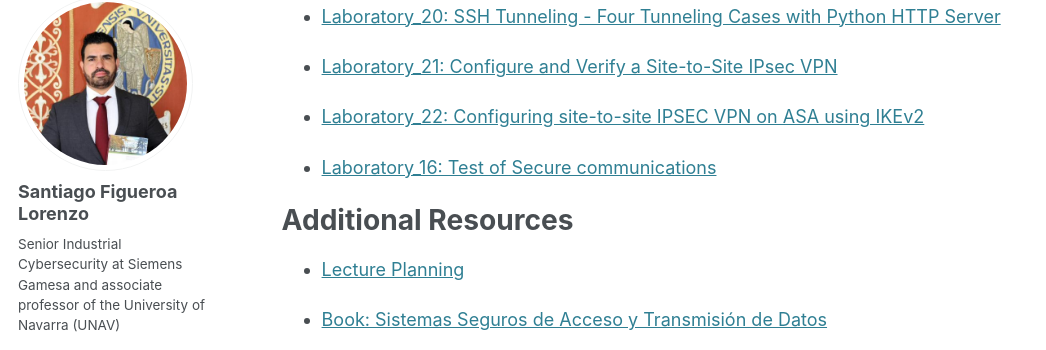
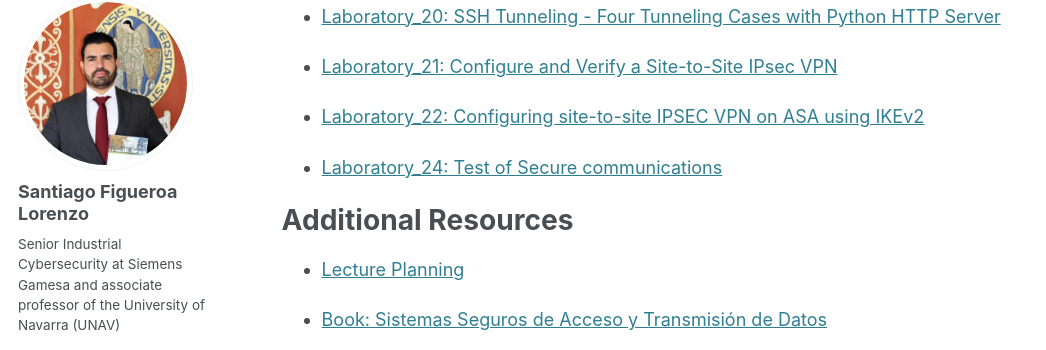
Before and after one commit to sfl0r3nz05/sfl0r3nz05.github.io, a Jekyll site: the page built from _teaching/2025-spring-1.md, in a window 1280 px wide and 900 px high, scrolled down 2230 px. Shown: the part 103-453 px from the top of the window, without its empty margins (0-1046 px from the left). Built offline with Jekyll 4.4.1, drawn with Linux system fonts in a browser that asks for light colours; some web fonts are replaced.

Commit message:
update PCAP

```diff
--- a/_teaching/2025-spring-1.md
+++ b/_teaching/2025-spring-1.md
@@ -98,7 +98,7 @@ Laboratory Materials
 
 - [Laboratory_22: Configuring site-to-site IPSEC VPN on ASA using IKEv2](https://sfl0r3nz05.github.io/files/labs/Laboratory_22.pdf)
 
-- [Laboratory_16: Test of Secure communications](https://forms.gle/581qbzuNMuygpDw86)
+- [Laboratory_24: Test of Secure communications](https://forms.gle/581qbzuNMuygpDw86)
 
 Additional Resources
 ======
```
